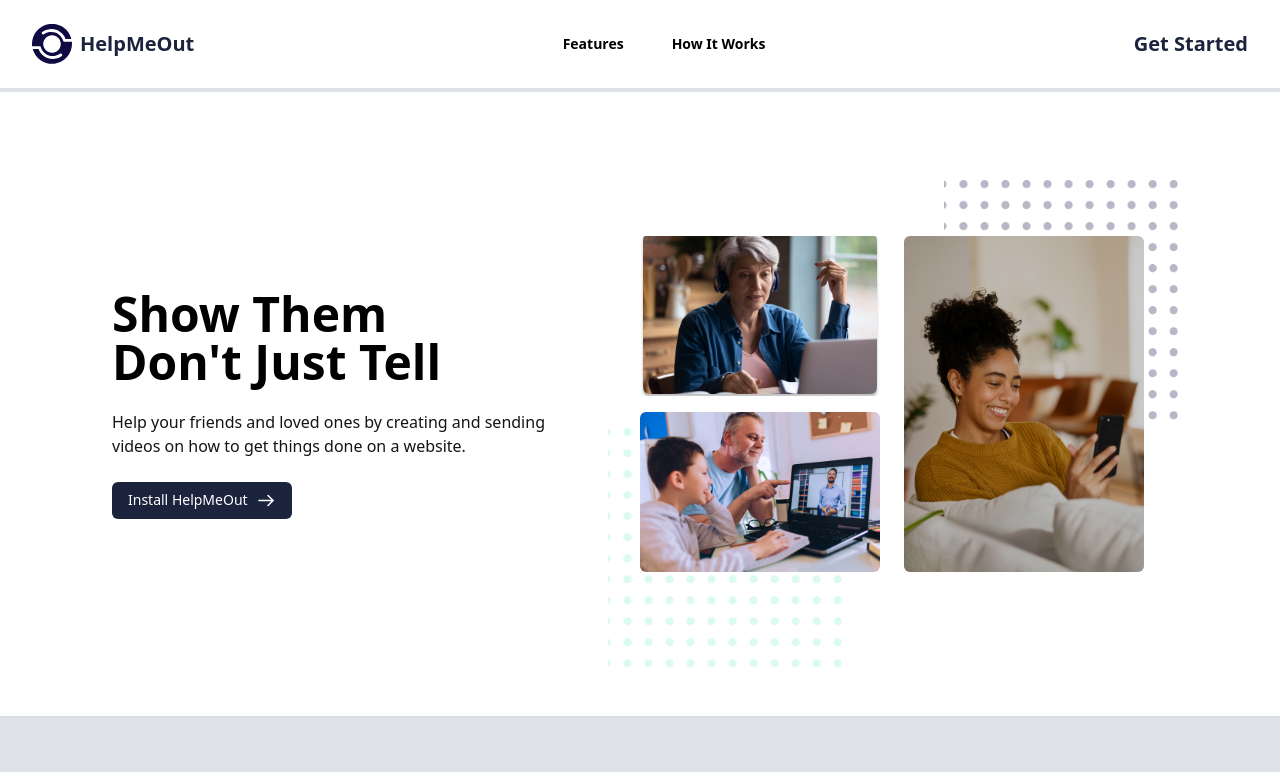
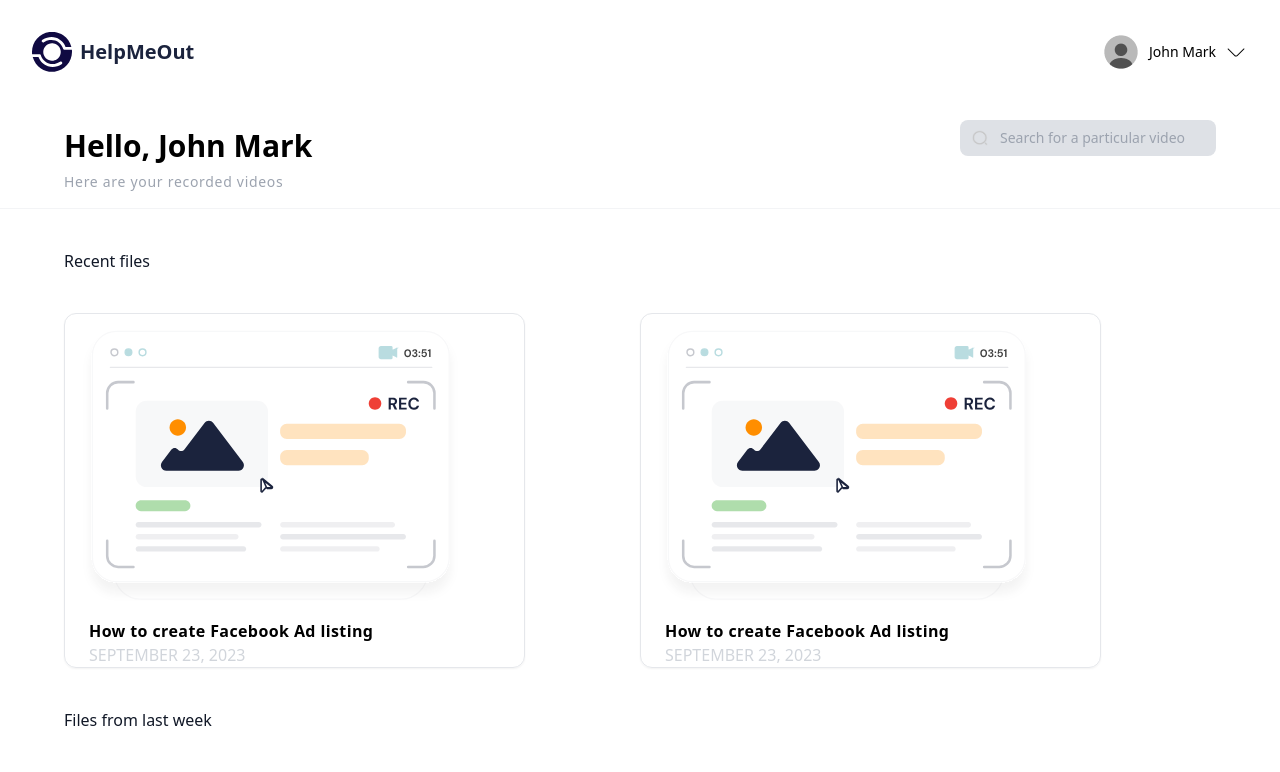
Before and after one commit to Oghenekparobo/x5, a React (Vite) app: page / in a window 1280 px wide. Shown: the top 772 px of the page. Built offline with nearby package versions, Linux system fonts and the light colour scheme.

Commit message:
pushing private pages to main, so i can test on vercel

```diff
--- a/src/pages/HomeLayout.jsx
+++ b/src/pages/HomeLayout.jsx
@@ -8,14 +8,14 @@ import Private from "../components/private/Index";
 const HomeLayout = () => {
   return (
     <div className="bg-custom-body">
-      <div className="public">
+      {/* <div className="public">
         <Navbar />
         <Header />
         <Feature />
         <Work />
-      </div>
+      </div> */}
 
-      {/* <Private /> */}
+      <Private />
 
       <Footer />
     </div>
```
